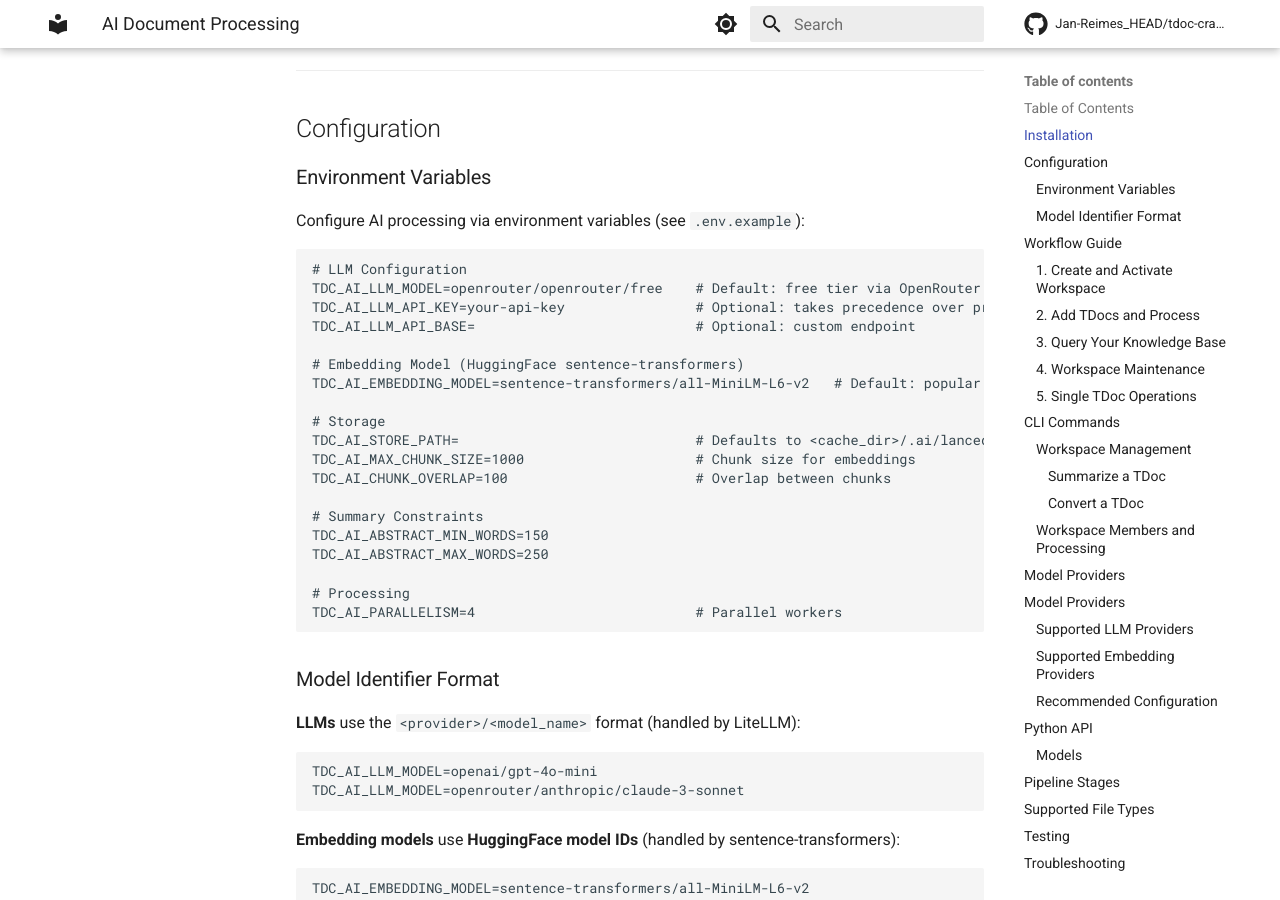
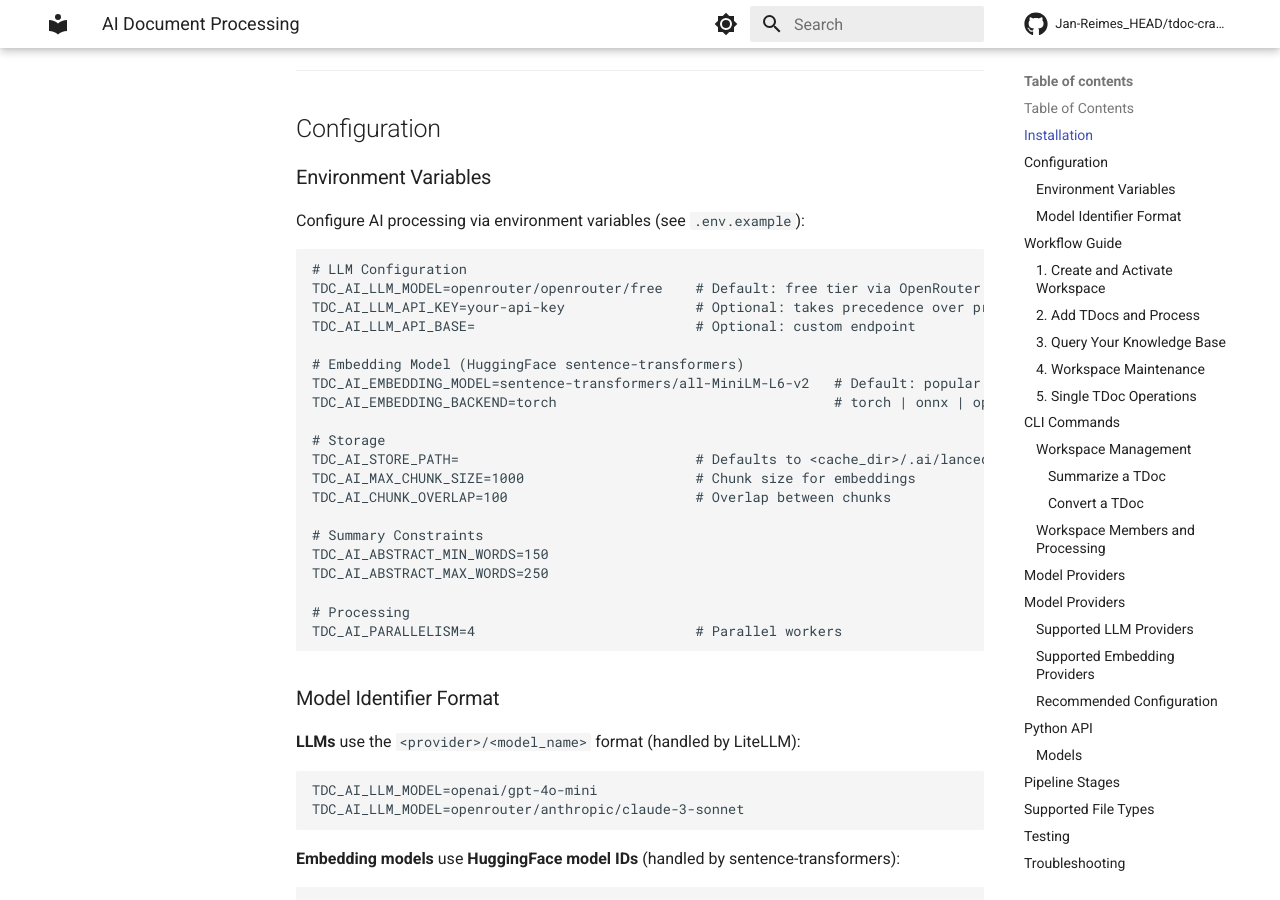
Before and after one commit to jr2804/3gpp-crawler, an MkDocs documentation site: the page built from docs/ai.md, in a window 1280 px wide and 900 px high, scrolled down 1303 px. Built offline with MkDocs 1.6.1 and Material for MkDocs 9.7.7, drawn with Linux system fonts in a browser that asks for light colours; some of the changed text lies outside the part shown.

Commit message:
feat(ai): add --accelerate option for embedding backend selection
- Introduced `--accelerate` flag in `ai process` to choose between
  sentence-transformers backends: torch, onnx, and openvino.
- Updated `AiConfig` to support `embedding_backend` with validation.
- Enhanced embedding pipeline to accommodate backend selection.
- Updated documentation to reflect new CLI options and configurations.

````diff
--- a/docs/ai.md
+++ b/docs/ai.md
@@ -59,6 +59,7 @@ TDC_AI_LLM_API_BASE=                           # Optional: custom endpoint
 
 # Embedding Model (HuggingFace sentence-transformers)
 TDC_AI_EMBEDDING_MODEL=sentence-transformers/all-MiniLM-L6-v2   # Default: popular 384-dim model
+TDC_AI_EMBEDDING_BACKEND=torch                                  # torch | onnx | openvino (default: torch)
 
 # Storage
 TDC_AI_STORE_PATH=                             # Defaults to <cache_dir>/.ai/lancedb
@@ -160,6 +161,12 @@ tdoc-crawler ai workspace process -w my-project --force
 ```
 
 ### 5. Single TDoc Operations
+
+Process a single TDoc through the pipeline (classification, extraction, embeddings, graph). Use `--accelerate` to choose the sentence-transformers backend.
+
+```bash
+tdoc-crawler ai process --tdoc-id SP-240001 --accelerate onnx
+```
 
 ______________________________________________________________________
 
````
Also changed, not shown: docs/history.md (+1 -0 lines), docs/history/2026-03-06_SUMMARY_01_AI_EMBEDDINGS_ACCELERATE_BACKEND.md (added, +27 -0 lines).
